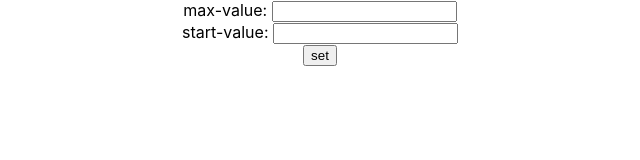
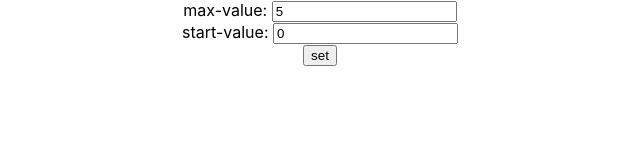
Before and after one commit to pmuzychenko/counter-with-settings, a React (Create React App) app: page / in a window 1280 px wide. Shown: the top 160 px of the page, without its empty margins (320-960 px from the left). Built offline with nearby package versions, Linux system fonts and the light colour scheme.

Commit message:
feat: add maxValue and minValue to props of Settings component

```diff
--- a/src/App.tsx
+++ b/src/App.tsx
@@ -1,4 +1,5 @@
 import React from 'react';
+import { useState } from 'react';
 import './App.css';
 import Button from './Button';
 import Settings from "./Settings";
@@ -8,10 +9,15 @@ function App() {
     const maxValueTitle: string = 'max-value:'
     const startValueTitle: string = 'start-value:'
 
+    let [maxValue, setMaxValue] = useState<number>(5)
+    let [minValue, setMinValue] = useState<number>(0)
+
     return (
         <div className="App">
             <Settings maxValueTitle={maxValueTitle}
                       startValueTitle={startValueTitle}
+                      maxValue={maxValue}
+                      minValue={minValue}
 
             />
             <Button title={'set'}/>
--- a/src/Settings.tsx
+++ b/src/Settings.tsx
@@ -4,6 +4,8 @@ import './App.css';
 type PropsType = {
     maxValueTitle: string
     startValueTitle: string
+    maxValue: number
+    minValue: number
 }
 
 function Settings(props: PropsType) {
@@ -11,11 +13,11 @@ function Settings(props: PropsType) {
         <div className="settings">
             <div className={"maxValue"}>
                 <span> {props.maxValueTitle} </span>
-                <input type="number"/>
+                <input type="number" value={props.maxValue}/>
             </div>
             <div className={"startValue"}>
                 <span>{props.startValueTitle} </span>
-                <input type="number"/>
+                <input type="number" value={props.minValue}/>
             </div>
         </div>
     );
```
Also changed, not shown: 1 other file (tests, documents, lock files or other folders).
